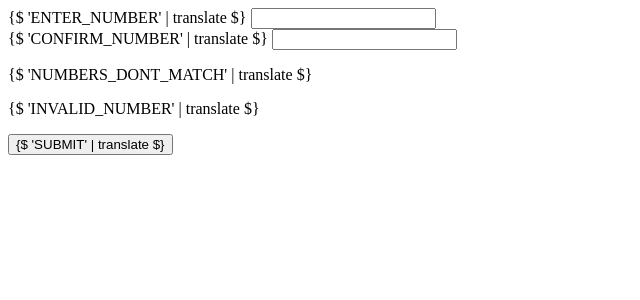
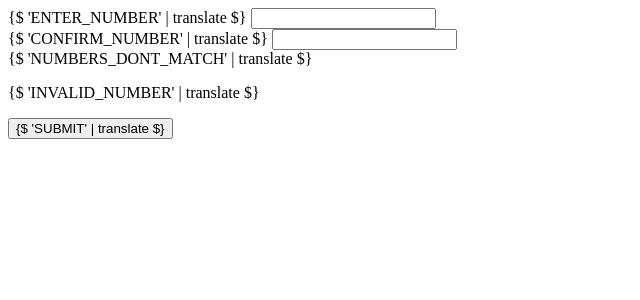
Before and after one commit to theirc/GAS-Search-Tool, a Django app: template ui/templates/angular/partials/directives/input-form.html in a window 1280 px wide. Shown: the top 300 px of the page, without its empty margins (0-640 px from the left). Run offline with Django 3.2, Linux system fonts and the light colour scheme; the template is opened without the code that fills it, so the values that code supplies are empty; parts of the project's set-up code (start-up, migrations or seed data) failed here and were passed over.

Commit message:
Fix error message in input

```diff
--- a/ui/static/js/searcherApp/controllers/InputController.js
+++ b/ui/static/js/searcherApp/controllers/InputController.js
@@ -1,6 +1,7 @@
 angular.module('searcherApp').controller('InputController', function ($scope, AppointmentService, $state, $rootScope) {
     var vm = this;
     vm.submit = function () {
+        vm.noData = false;
         AppointmentService.getAppointment($scope.registrationNumber).then(function (response) {
             if (response.data) {
                 $rootScope.appointment = response.data;
--- a/ui/templates/angular/partials/directives/input-form.html
+++ b/ui/templates/angular/partials/directives/input-form.html
@@ -7,8 +7,15 @@
         <label>{$ 'CONFIRM_NUMBER' | translate $}</label>
         <input type="text" name="confirmRegistrationNumber" class="form-control" ng-model="confirmRegistrationNumber" required />
     </div>
-    <p class="text-danger" data-ng-show="form.$valid && registrationNumber != confirmRegistrationNumber">{$ 'NUMBERS_DONT_MATCH' | translate $}</p>
-    <p class="text-danger" data-ng-show="ctrl.noData">{$ 'INVALID_NUMBER' | translate $}</p>
+    <div class="alert alert-warning" data-ng-show="form.$valid && registrationNumber != confirmRegistrationNumber">
+        {$ 'NUMBERS_DONT_MATCH' | translate $}
+    </div>
+    <div class="alert alert-danger error-message" ng-show="ctrl.noData">
+        <i class="glyphicon glyphicon-alert fa-2x"></i>
+        <p>
+            {$ 'INVALID_NUMBER' | translate $}
+        </p>
+    </div>
     <button class="btn submit-button" type="submit" ng-disabled="form.$invalid || registrationNumber != confirmRegistrationNumber"
            ng-click="ctrl.submit()">
         <span class="button-flex-container">
```
Also changed, not shown: ui/static/scss/main.scss (+8 -0 lines).
